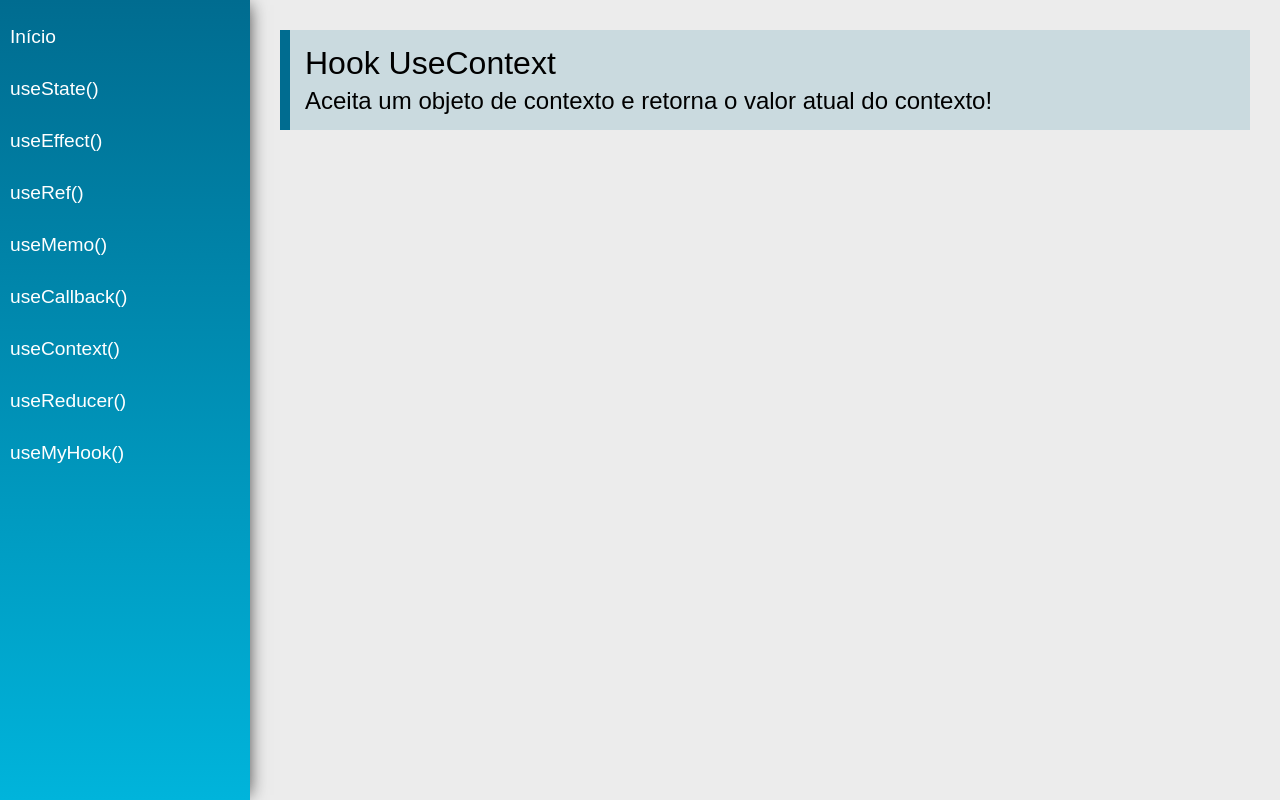
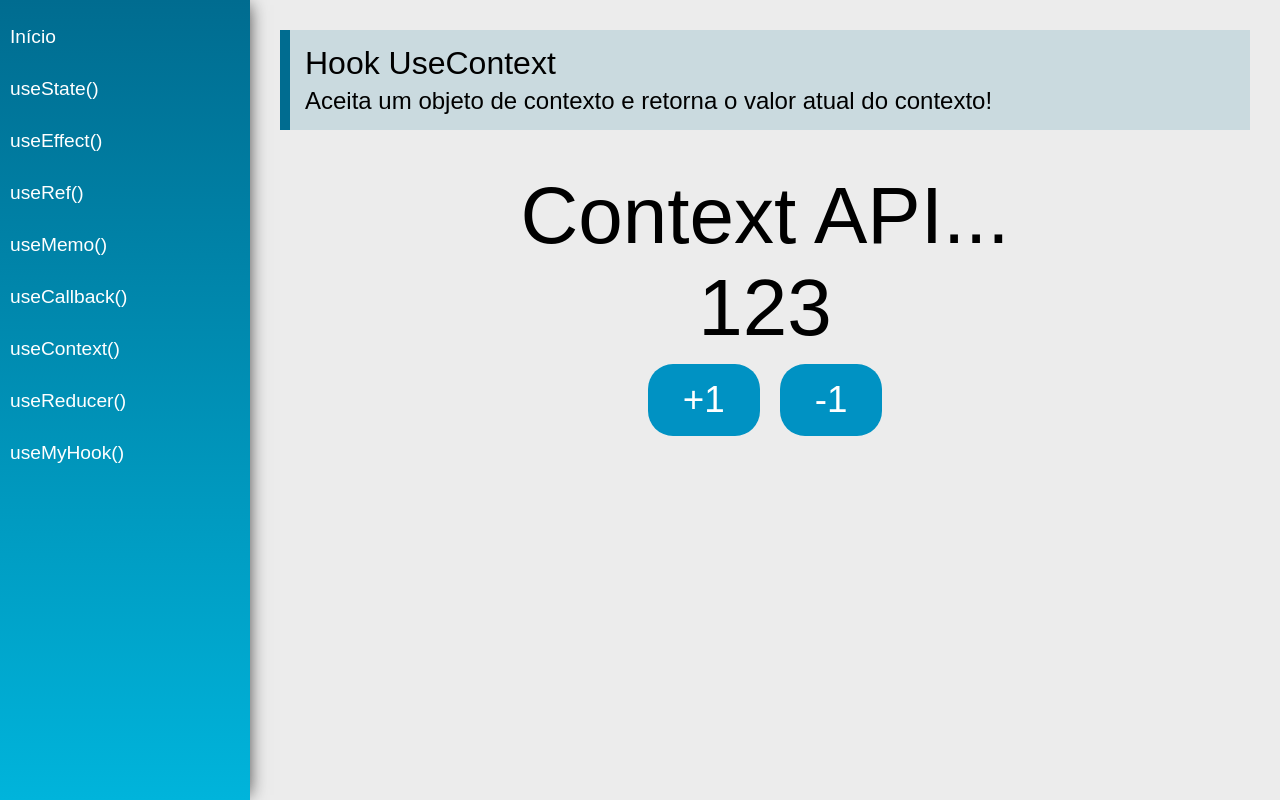
Before and after one commit to Smooke09/React-Hooks, a React (Create React App) app: page /useContext in a window 1280 px wide. Built offline with nearby package versions, Linux system fonts and the light colour scheme.

Commit message:
useContext #01

```diff
--- /dev/null
+++ b/src/data/DataContext.js
@@ -0,0 +1,10 @@
+import React from "react";
+
+export const data = {
+  number: 123,
+  text: "Context API...",
+};
+
+const DataContext = React.createContext(null);
+
+export default DataContext;
--- a/src/views/App.jsx
+++ b/src/views/App.jsx
@@ -1,20 +1,23 @@
-import './App.css'
-import React from 'react'
-import { BrowserRouter as Router } from  'react-router-dom'
+import "./App.css";
+import React, { useState } from "react";
+import { BrowserRouter as Router } from "react-router-dom";
 
-import Menu from '../components/layout/Menu'
-import Content from '../components/layout/Content'
+import Menu from "../components/layout/Menu";
+import Content from "../components/layout/Content";
+import DataContext, { data } from "../data/DataContext";
 
-const App = props => {
-
+const App = (props) => {
+  const [state, setState] = useState(data);
   return (
     <div className="App">
+      <DataContext.Provider value={{ state, setState }}>
         <Router>
           <Menu />
           <Content />
         </Router>
+      </DataContext.Provider>
     </div>
-    )
-}
+  );
+};
 
-export default App
+export default App;
--- a/src/views/examples/UseContext.jsx
+++ b/src/views/examples/UseContext.jsx
@@ -1,15 +1,38 @@
-import React from 'react'
-import PageTitle from '../../components/layout/PageTitle'
+import React, { useContext } from "react";
+import PageTitle from "../../components/layout/PageTitle";
+
+import DataContext from "../../data/DataContext";
 
 const UseContext = (props) => {
+  const { state, setState } = useContext(DataContext);
+
+  function addNumber(delta) {
+    setState({
+      ...state,
+      number: state.number + delta,
+    });
+  }
+
   return (
     <div className="UseContext">
       <PageTitle
         title="Hook UseContext"
         subtitle="Aceita um objeto de contexto e retorna o valor atual do contexto!"
       />
+      <div className="center">
+        <span className="text">{state.text}</span>
+        <span className="text">{state.number}</span>
+        <div>
+          <button className="btn" onClick={() => addNumber(+1)}>
+            +1
+          </button>
+          <button className="btn" onClick={() => addNumber(-1)}>
+            -1
+          </button>
         </div>
-    )
-}
+      </div>
+    </div>
+  );
+};
 
-export default UseContext
+export default UseContext;
```
Also changed, not shown: src/index.js (+6 -8 lines). Lines whose indentation alone changed are shown as unchanged.
